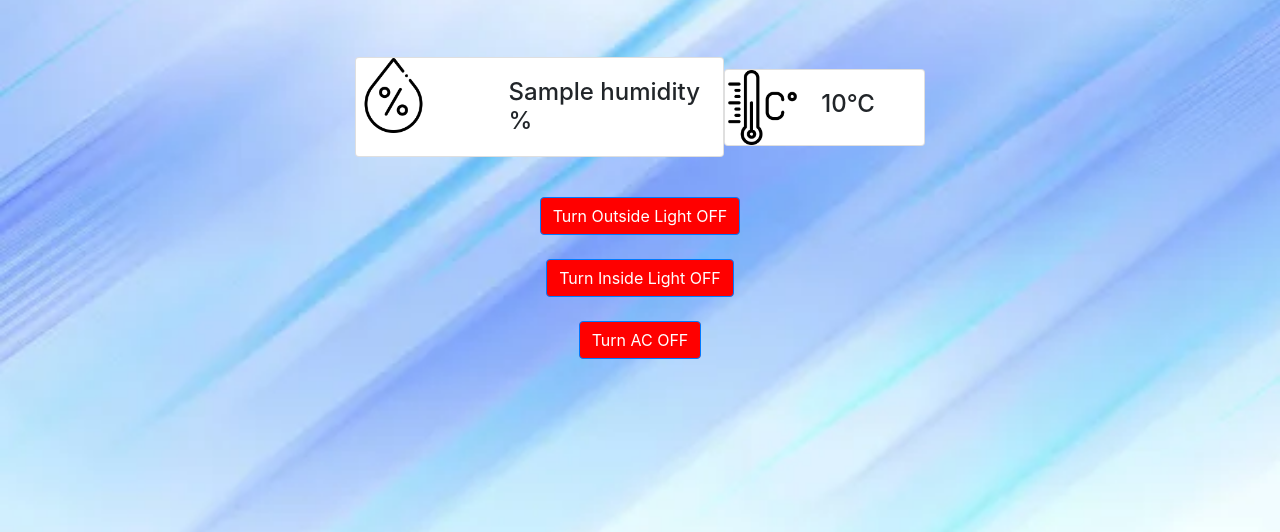
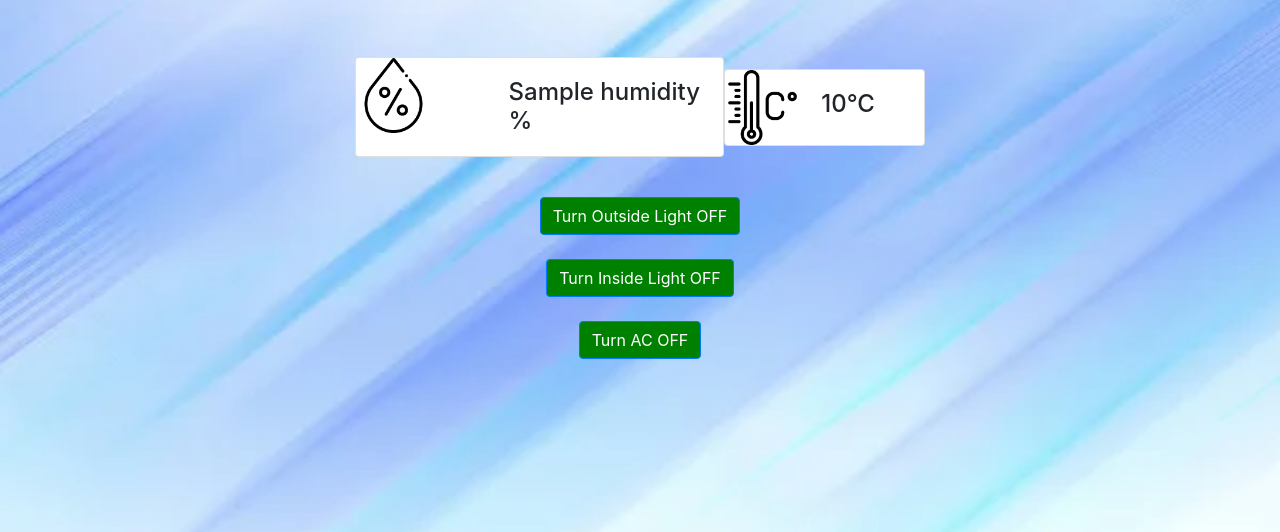
Before and after one commit to JEST-HEAT/Smart-Home, a Flask app: template templates/index.html in a window 1280 px wide. Shown: the part 268-800 px from the top of the page. Run offline with Flask 3, Linux system fonts and the light colour scheme; the template is opened without the code that fills it: most values are stand-ins (such as "Sample title", 1, 10 or a date in 2020); parts of the project's set-up code (start-up, migrations or seed data) failed here and were passed over; some libraries are stand-ins or nearby versions.

Commit message:
Fix colour in app

```diff
--- a/app.py
+++ b/app.py
@@ -112,4 +112,4 @@ def toggle_ac_route():
 
 
 if __name__ == '__main__':
-    app.run(debug= True, host='192.168.24.166')
+    app.run(debug= True, host='192.168.24.166' , port = 5001)
--- a/templates/index.html
+++ b/templates/index.html
@@ -65,7 +65,7 @@
         {% if led_states[0] == False%}
         <button type="submit" class="btn btn-primary mt-4">Turn Outside Light ON</button>
         {%else%}
-        <button type="submit" class="btn btn-primary mt-4" style="background-color: red;">Turn Outside Light OFF</button>
+        <button type="submit" class="btn btn-primary mt-4" style="background-color: green;">Turn Outside Light OFF</button>
         {%endif%}
       </form>
 
@@ -73,7 +73,7 @@
         {% if led_states[1] == False%}
         <button type="submit" class="btn btn-primary mt-4">Turn Inside Light ON</button>
         {%else%}
-        <button type="submit" class="btn btn-primary mt-4" style="background-color: red;">Turn Inside Light OFF
+        <button type="submit" class="btn btn-primary mt-4" style="background-color:green">Turn Inside Light OFF
 
         </button>
         {%endif%}
@@ -83,7 +83,7 @@
         {%if led_states[2] == False%}
         <button type="submit" class="btn btn-primary mt-4">Turn AC ON</button>
         {%else%}
-        <button type="submit" class="btn btn-primary mt-4" style="background-color: red;">Turn AC OFF</button>
+        <button type="submit" class="btn btn-primary mt-4" style="background-color: green">Turn AC OFF</button>
         {%endif%}
       </form>
     </div>
```
